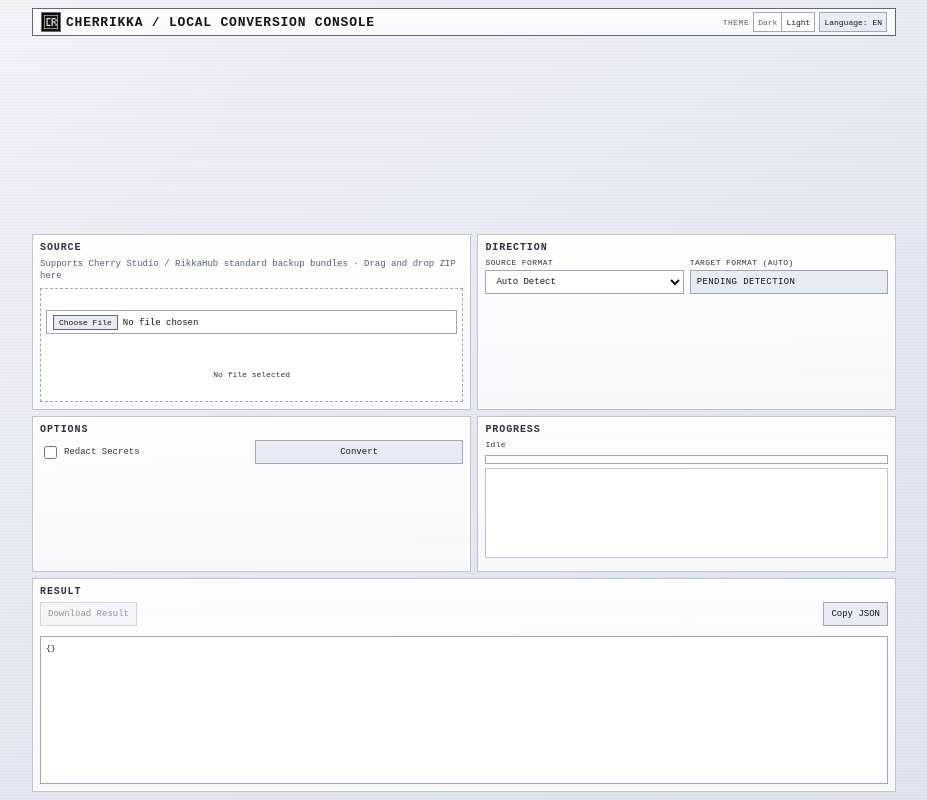
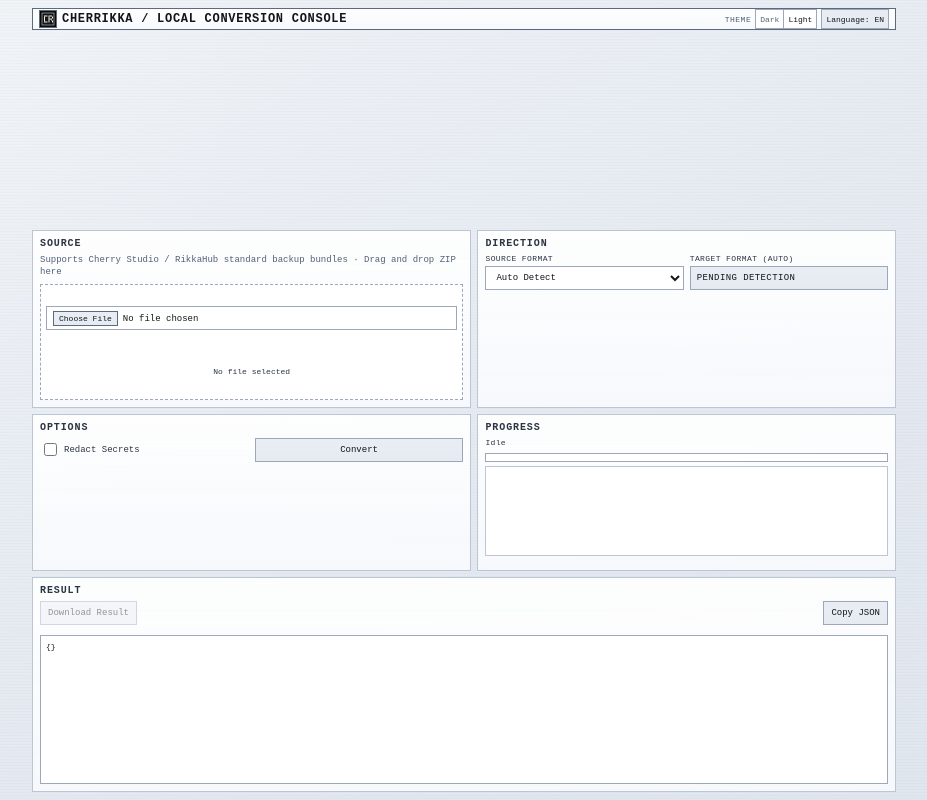
Before and after one commit to jacob-ayang/Cherrikka, a website built with Vite: page frontend/index.html in a window 1280 px wide. Shown: the whole page, without its empty margins (176-1103 px from the left). Built offline with nearby package versions, Linux system fonts and the light colour scheme.

Commit message:
refactor: 减小标题栏高度和元素间距
- topbar 高度：28px → 22px
- topbar 内边距：5px 8px → 3px 6px
- topbar 间距：6px → 4px
- shell 网格间距：6px → 4px（减小顶栏和功能栏距离）
- app-icon：20px → 18px
- title 字体：13px → 12px
- 使界面更紧凑，消除空旷感

```diff
--- a/frontend/src/ui/theme.css
+++ b/frontend/src/ui/theme.css
@@ -69,7 +69,7 @@ body,
   margin: 0 auto;
   padding: 8px;
   display: grid;
-  gap: 6px;
+  gap: 4px;
   min-height: 100vh;
 }
 
@@ -88,14 +88,14 @@ body,
   display: flex;
   align-items: center;
   justify-content: space-between;
-  gap: 6px;
+  gap: 4px;
   border: 1px solid var(--line-strong);
   background:
     linear-gradient(180deg, #ffffff11 0%, #00000000 42%),
     linear-gradient(180deg, var(--surface) 0%, var(--surface-soft) 100%);
-  padding: 5px 8px;
+  padding: 3px 6px;
   box-shadow: inset 0 1px 0 #ffffff14;
-  height: 28px;
+  height: 22px;
 }
 
 .app-brand {
@@ -107,8 +107,8 @@ body,
 }
 
 .app-icon {
-  width: 20px;
-  height: 20px;
+  width: 18px;
+  height: 18px;
   border: 1px solid var(--line-strong);
   background: var(--bg-0);
   image-rendering: pixelated;
@@ -118,7 +118,7 @@ body,
 
 .title {
   margin: 0;
-  font-size: 13px;
+  font-size: 12px;
   letter-spacing: 0.06em;
   text-transform: uppercase;
   white-space: nowrap;
```
